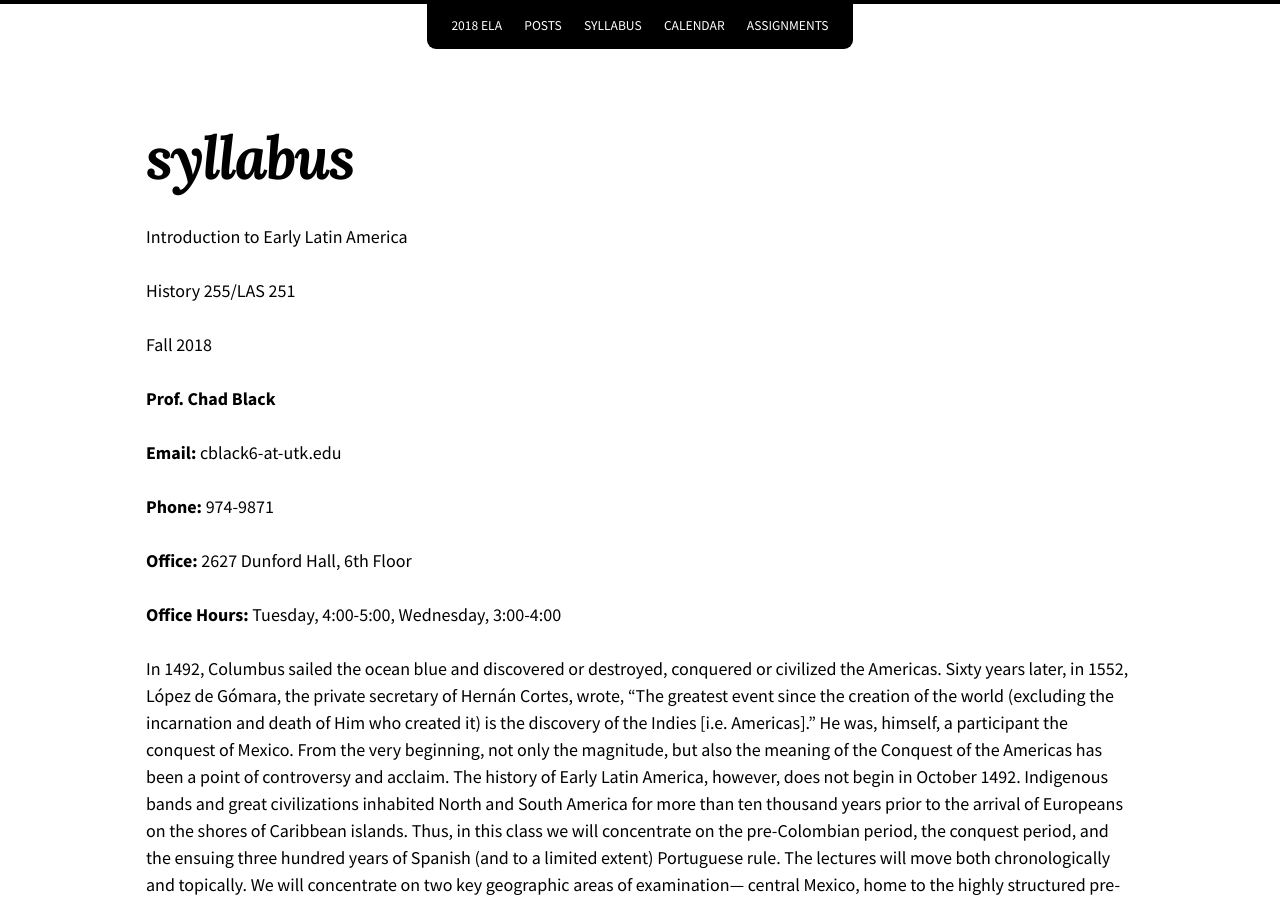
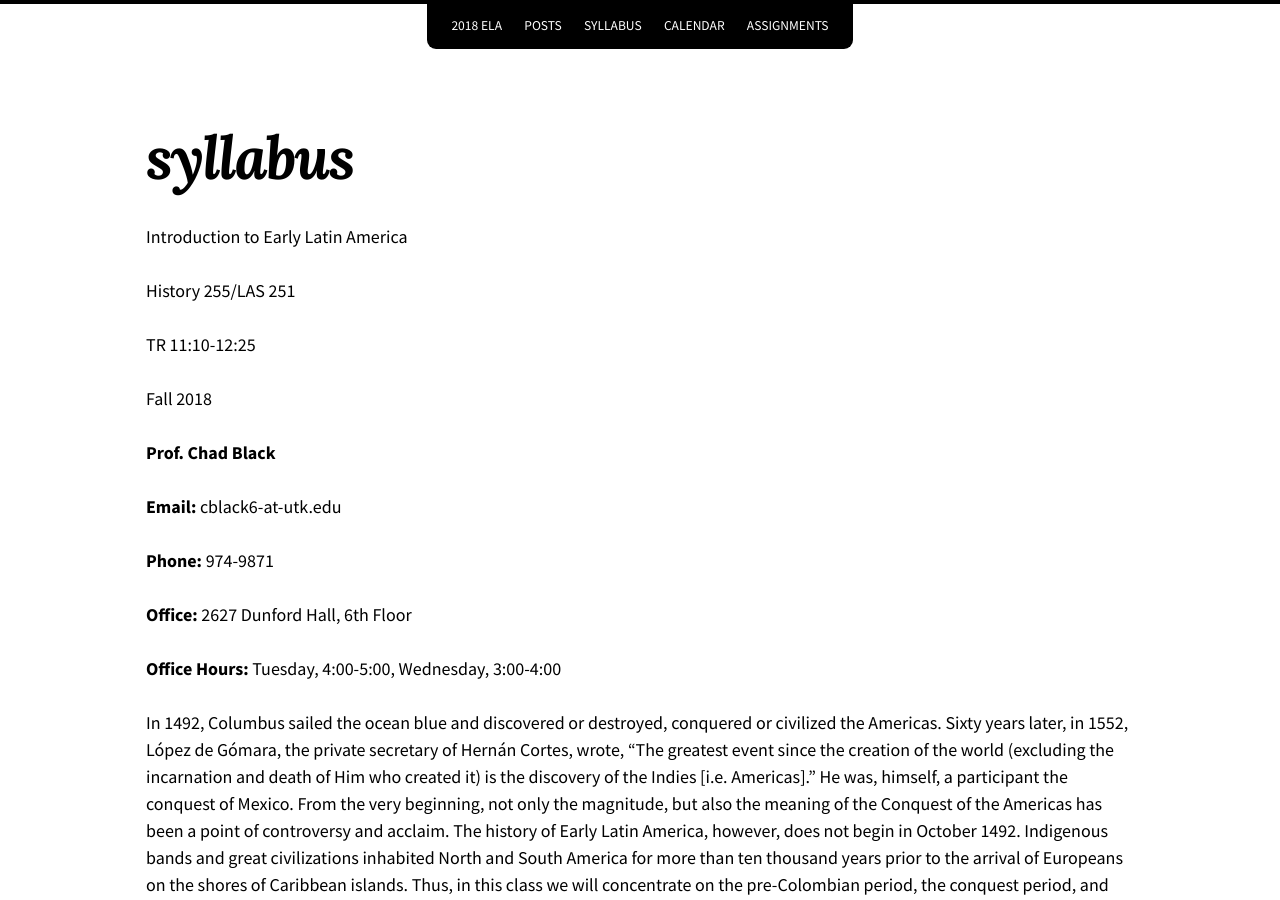
Before and after one commit to chadblack/2018ELA, a Jekyll site: the page built from syllabus.md, in a window 1280 px wide and 900 px high. Built offline with Jekyll 4.4.1, drawn with Linux system fonts in a browser that asks for light colours; nearby versions of some CDN libraries.

Commit message:
meeting time

```diff
--- a/syllabus.md
+++ b/syllabus.md
@@ -6,6 +6,8 @@ title: syllabus
 Introduction to Early Latin America
 
 History 255/LAS 251
+
+TR 11:10-12:25
 
 Fall 2018
 
```
